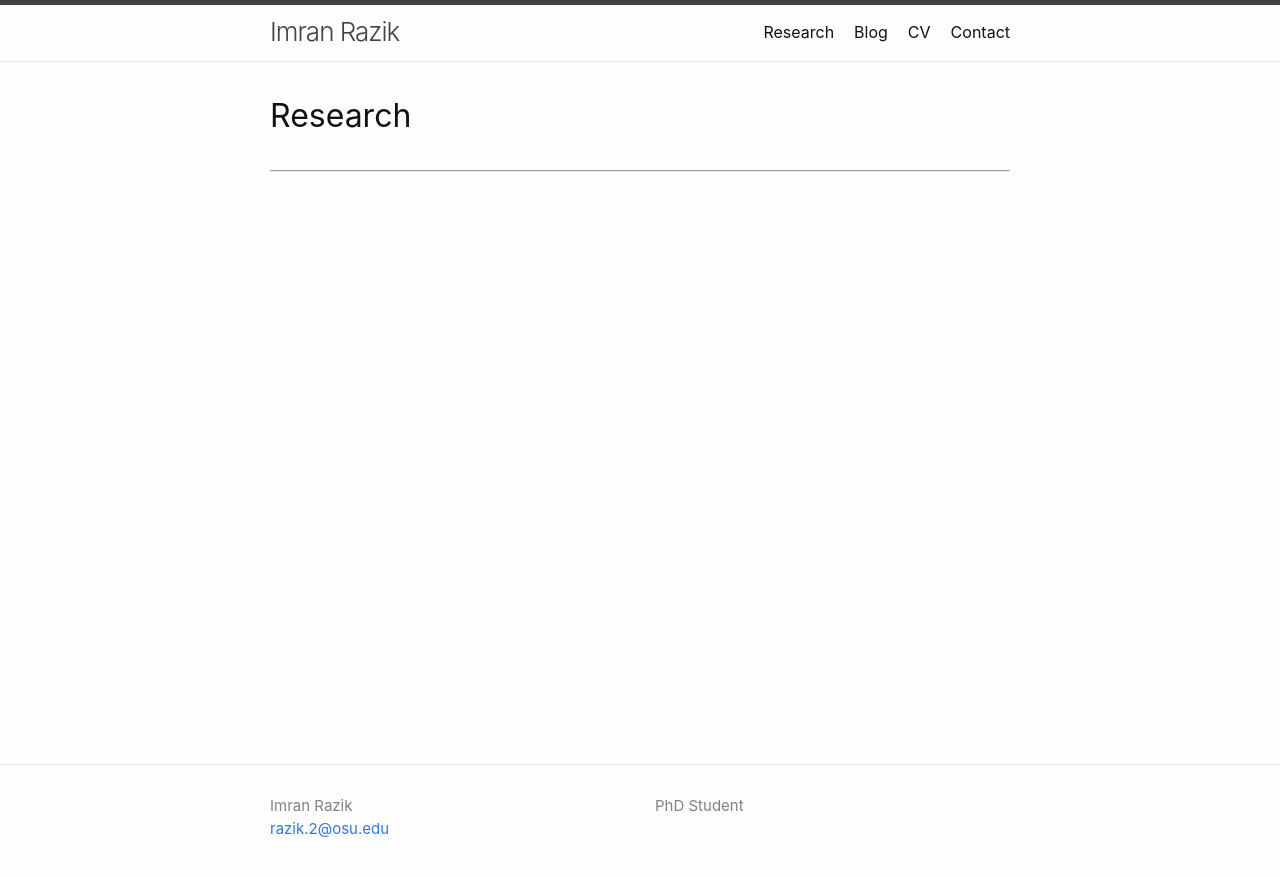
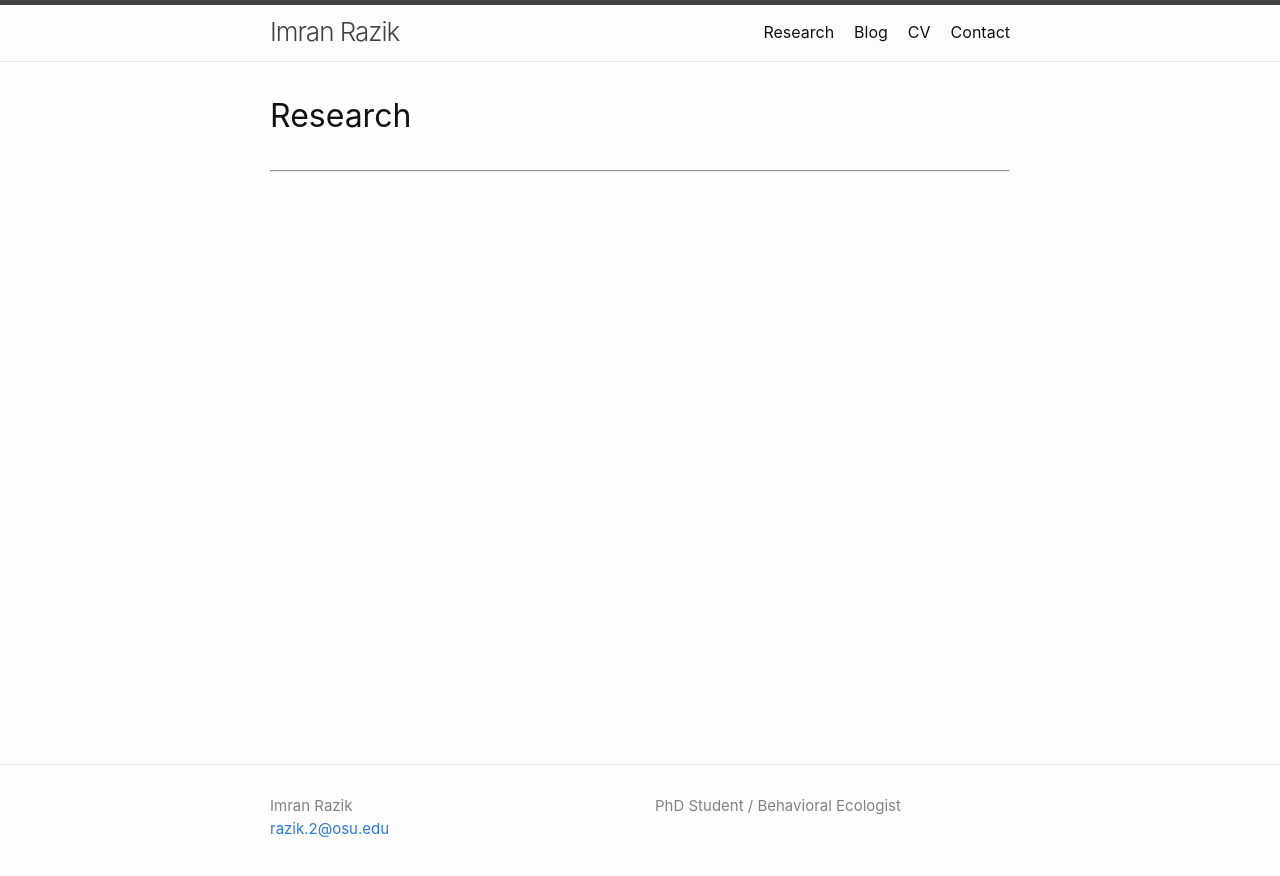
Before and after one commit to imranrazik/imranrazik.github.io, a Jekyll site: the page built from index.md, in a window 1280 px wide. Shown: the top 876 px of the page. Built offline with Jekyll 4.4.1, drawn with Linux system fonts in a browser that asks for light colours; our own code applies the rules of GitHub Pages for plain Markdown files.

Commit message:
Update _config.yml

```diff
--- a/_config.yml
+++ b/_config.yml
@@ -3,7 +3,7 @@ author:
   name: Imran Razik
   email: razik.2@osu.edu
 description: > # this means to ignore newlines until "show_excerpts:"
-  PhD Student
+  PhD Student / Behavioral Ecologist
 
 show_excerpts: false # set to true to show excerpts on the homepage
 
```
